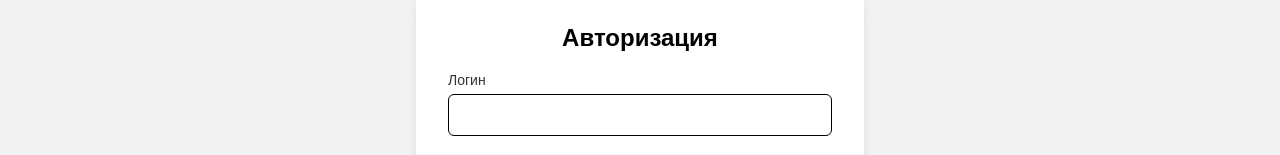
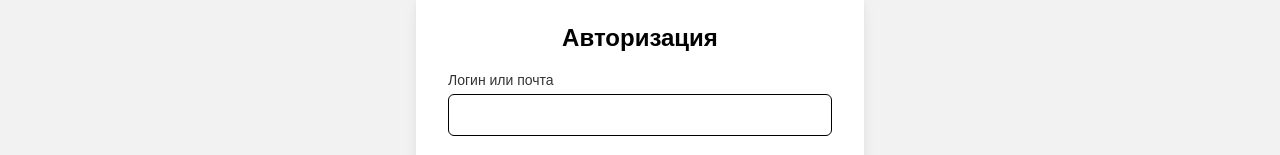
Before and after one commit to tyferlys/yoga-front-module, a Next.js app: page /auth/login in a window 1280 px wide. Shown: the part 272-427 px from the top of the page. Built offline with nearby package versions, Linux system fonts and the light colour scheme; no server answers.

Commit message:
fix текста

```diff
--- a/src/app/auth/login/page.tsx
+++ b/src/app/auth/login/page.tsx
@@ -43,7 +43,7 @@ const Login = () => {
                     <h1 className="text-2xl font-bold text-center text-black mb-4">Авторизация</h1>
                     <div>
                         <div className="mb-4">
-                            <label htmlFor="login" className="block text-sm font-medium text-[#333]">Логин</label>
+                            <label htmlFor="login" className="block text-sm font-medium text-[#333]">Логин или почта</label>
                             <input
                                 type="text"
                                 id="login"
--- a/src/app/detect-pose/page.tsx
+++ b/src/app/detect-pose/page.tsx
@@ -54,7 +54,7 @@ const DetectPose: React.FC = () => {
                 setResult(result.yoga_poses);
                 setIdResultPrediction(result.result_prediction_id)
 
-                if (cookieToken == null) {
+                if (cookieToken == null && cookieStudy == null) {
                     setTimeout(() => {
                         toast.warning("Если вы хотите оставить отзыв о результате распознавания, то вам следует зарегистрироваться", { position: "bottom-right" });
                     }, 1000)
```
